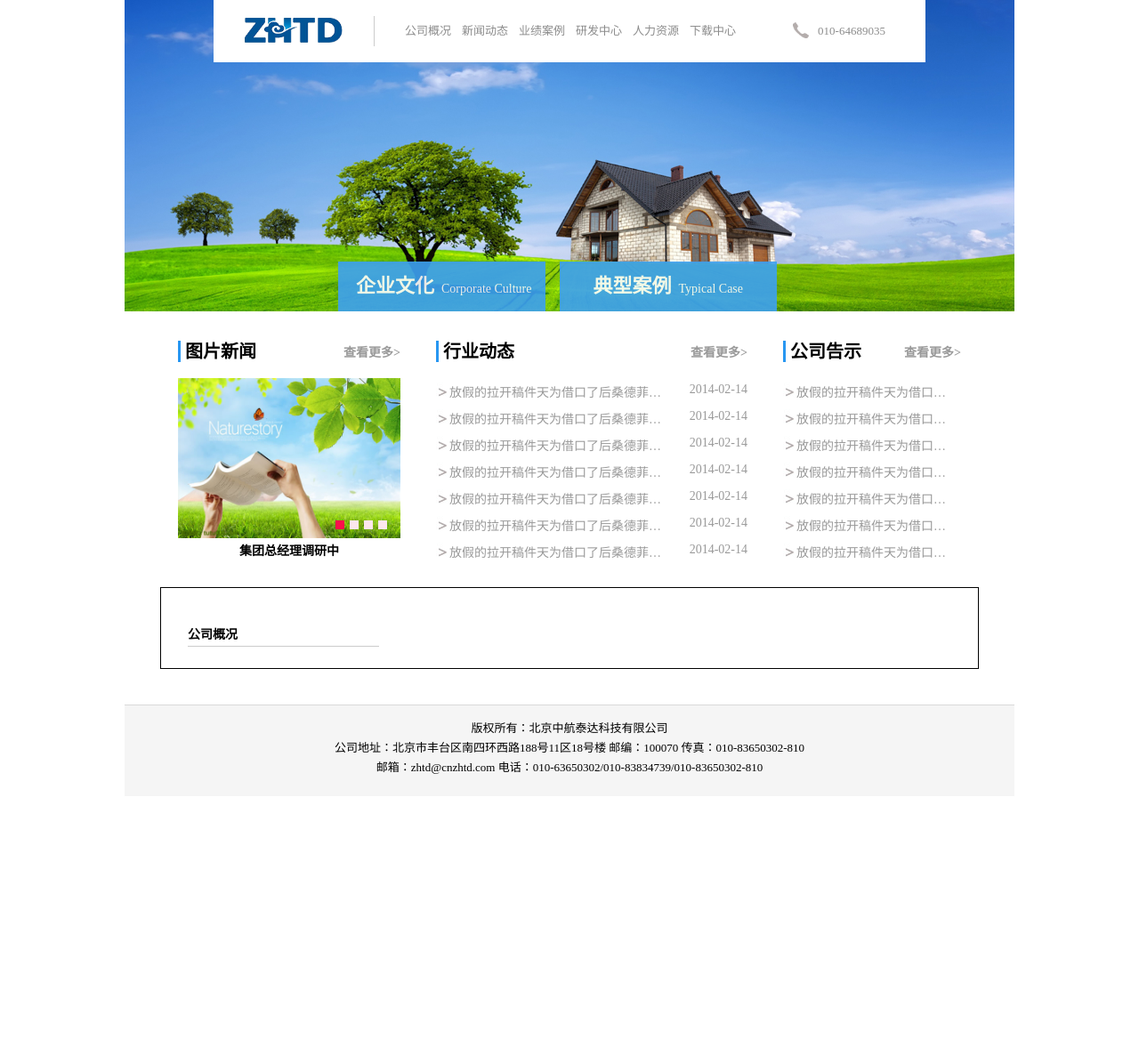
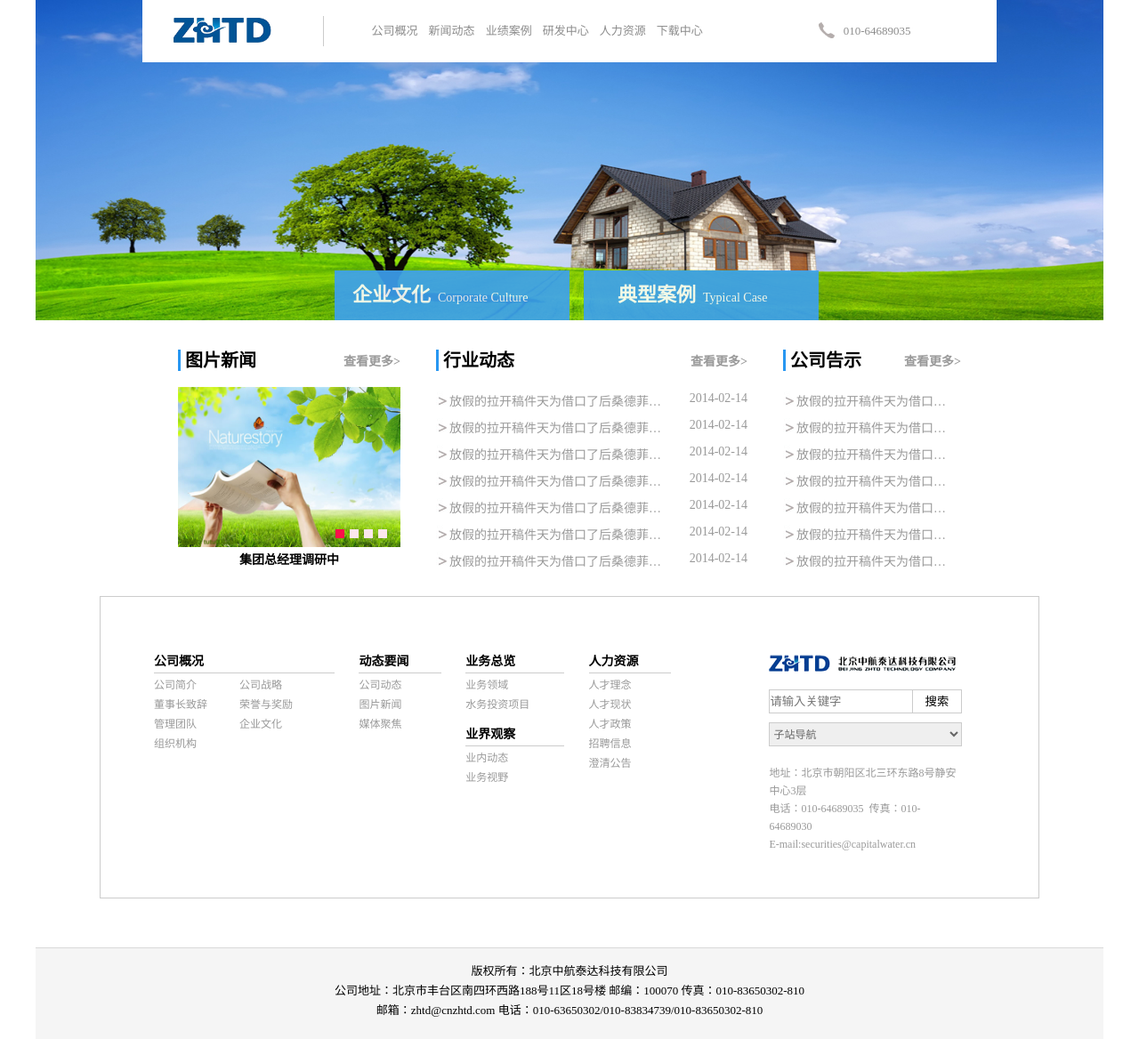
Before and after one commit to kukafei1314/zhonghang, a CodeIgniter app: page / in a window 1280 px wide. Shown: the whole page at 89% size. Before the commit the page ends 870 px from the top, so only its background shows below. Run offline with CodeIgniter, Linux system fonts and the light colour scheme.

Commit message:
bottom 1200body

```diff
--- a/application/views/main_bottom.php
+++ b/application/views/main_bottom.php
@@ -3,15 +3,104 @@
         	<div class="bottom_title">
             	公司概况
             </div>
+            <div class="bottom_na">
+            	<div class="bottom_nav_left">
+                	<ul>
+                    	<li><a href="#">公司简介</a></li>
+                        <li><a href="#">董事长致辞</a></li>
+                        <li><a href="#">管理团队</a></li>
+                        <li><a href="#">组织机构</a></li>
+                    </ul>
+                </div>
+                <div class="bottom_nav_left1">
+                	<ul>
+                    	<li><a href="#">公司战略</a></li>
+                        <li><a href="#">荣誉与奖励</a></li>
+                        <li><a href="#">企业文化</a></li>
+                    </ul>
+                </div>
+                <div class="cl"></div>
+            </div>
         </div>
-        <div class="bottom_nav1">
+        <div class="bottom_nav2">
+        	<div class="bottom_title">
+            	动态要闻
+            </div>
+            <div class="bottom_na">
+            	<div class="bottom_nav_left2">
+                	<ul>
+                    	<li><a href="#">公司动态</a></li>
+                        <li><a href="#">图片新闻</a></li>
+                        <li><a href="#">媒体聚焦</a></li>
+                    </ul>
+                </div>
+            </div>
         </div>
-        <div class="bottom_nav1">
+        <div class="bottom_nav3">
+        	<div class="bottom_title">
+            	业务总览
+            </div>
+            <div class="bottom_na">
+            	<div class="bottom_nav_left2">
+                	<ul>
+                    	<li><a href="#">业务领域</a></li>
+                        <li><a href="#">水务投资项目</a></li>
+                    </ul>
+                </div>
+            </div>
+            <div class="bottom_title" style="padding-top:10px;">
+            	业界观察
+            </div>
+            <div class="bottom_na">
+            	<div class="bottom_nav_left2">
+                	<ul>
+                    	<li><a href="#">业内动态</a></li>
+                        <li><a href="#">业务视野</a></li>
+                    </ul>
+                </div>
+            </div>
         </div>
-        <div class="bottom_nav1">
+        <div class="bottom_nav2">
+        	<div class="bottom_title">
+            	人力资源
+            </div>
+            <div class="bottom_na">
+            	<div class="bottom_nav_left2">
+                	<ul>
+                    	<li><a href="#">人才理念</a></li>
+                        <li><a href="#">人才现状</a></li>
+                        <li><a href="#">人才政策</a></li>
+                        <li><a href="#">招聘信息</a></li>
+                        <li><a href="#">澄清公告</a></li>
+                    </ul>
+                </div>
+            </div>
         </div>
         <div class="bottom_right">
+        	<div class="bottom_logo">
+            	<img src="../../static/image/logo3.png"/>
+            </div>
+            <div class="main_search">
+            	<form action="#">
+                    <input class="main_search_input" type="text" value=""  name="keyword" placeholder="请输入关键字" />
+                    <input class="main_search_button" type="button" size="30" value="搜索" />
+                    <div class="cl"></div>
+                </form>
+            </div>
+            <div class="main_search2">
+            	<select class="main_select">
+                	<option>子站导航</option>
+                    <option>子站导航</option>
+                    <option>子站导航</option>
+                </select>
+            </div>
+            <div class="main_info">
+            	<p>地址：北京市朝阳区北三环东路8号静安中心3层</p>
+                <p>电话：010-64689035&nbsp;&nbsp;传真：010-64689030</p>
+                <p>E-mail:securities@capitalwater.cn</p>
+            </div>
         </div>
+        <div class="cl"></div>
     </div>
 </body>
 </html>
--- a/static/css/home.css
+++ b/static/css/home.css
@@ -21,16 +21,16 @@ img {
 
 body {
 	margin: 0 auto;
-	width:1000px;
+	width:1200px;
 	background-color:#fff;
 	font-family:Microsoft YaHei;
 }
 
 .top{
 	width:100%;
-	height:350px;
+	height:360px;
 	background:url(../image/top.png) no-repeat center;
-	background-size:1000px 350px;
+	background-size:1200px 360px;
 }
 
 .top_second{
@@ -51,13 +51,12 @@ body {
 .top_logo{
 	float:left;
 	margin:20px 0 20px 35px;
-
 }
 
 .top_nav{
 	float:left;
-	margin:18px 0 18px 35px;
-	padding:0 28px 0 28px;
+	margin:18px 0 18px 6%;
+	padding:0 28px 0 5%;
 	border-left:#CCC 1px solid;
 	line-height:34px;
 }
@@ -82,11 +81,11 @@ body {
 	background-size:18px 18px;
 	line-height:70px;
 	padding-left:28px;
-	margin-left:30px;
+	margin-left:10%;
 }
 
 .top_bottom{
-	margin-top:224px;
+	margin-top:234px;
 	color:#FFF;
 }
 
@@ -96,8 +95,9 @@ body {
 	opacity:0.9;
 	filter:alpha(opacity=90);
  	-ms-filter:alpha(opacity=90);
+	width:22%;
 	height:56px;
-	margin-left:240px;
+	margin-left:28%;
 
 }
 
@@ -107,6 +107,7 @@ body {
 	opacity:0.9;
 	filter:alpha(opacity=90);
  	-ms-filter:alpha(opacity=90);
+	width:22%;
 	height:56px;
 	margin-left:16px;
 }
@@ -148,15 +149,35 @@ body {
 }
 
 .main_bottom{
-	margin:20px 40px 40px 40px;
-	padding:40px 30px 50px 30px;
-	border:#000 1px solid;
+	margin:20px 6% 55px 6%;
+	padding:60px 6% 50px 5%;
+	border:#CCC 1px solid;
 	font-size:14px;
+}
+
+.main_bottom a{
+	color:#999 !important;
+}
+
+.main_bottom a:hover{
+	color:#333 !important;
 }
 
 .bottom_nav1{
 	float:left;
-	width:25%;
+	width:22%;
+}
+
+.bottom_nav2{
+	float:left;
+	width:10%;
+	margin-left:3%;
+}
+
+.bottom_nav3{
+	float:left;
+	width:12%;
+	margin-left:3%;
 }
 
 .bottom_title{
@@ -164,3 +185,78 @@ body {
 	line-height:25px;
 	border-bottom:#CCC 1px solid;
 }
+
+.bottom_nav_left{
+	float:left;
+	font-size:12px;
+	padding-right:36px;
+	padding-top:2px;
+	line-height:22px;
+}
+
+.bottom_nav_left1{
+	float:left;
+	font-size:12px;
+	padding-top:2px;
+	line-height:22px;
+}
+
+.bottom_nav_left2{
+	font-size:12px;
+	padding-top:2px;
+	line-height:22px;
+}
+
+.bottom_right{
+	float:left;
+	margin-left:12%;
+}
+
+.bottom_logo{
+	margin-top:5px;;
+}
+
+.main_search{
+	margin-top:20px;
+	border:#CCC 1px solid;
+}
+
+.main_search2{
+	margin-top:10px;
+	border:#CCC 1px solid;
+}
+
+.main_search_input{
+	float:left;
+	width:160px;
+	height:25px;
+	line-height:25px;
+	border:none;
+	border-right:#CCC 1px solid;
+}
+
+.main_search_button{
+	float:left;
+	width:53px;
+	height:25px;
+	line-height:25px;
+	border:none;
+	background:#FFF;
+}
+
+.main_select{
+	width:100%;
+	height:25px;
+	font-size:12px;
+	color:#666;
+	line-height:25px;
+	border:none;
+}
+
+.main_info{
+	padding-top:20px;
+	width:217px;
+	line-height:20px;
+	font-size:12px;
+	color:#999;
+}
```
Also changed, not shown: static/image/logo2.png (added), static/image/logo3.png (added).
